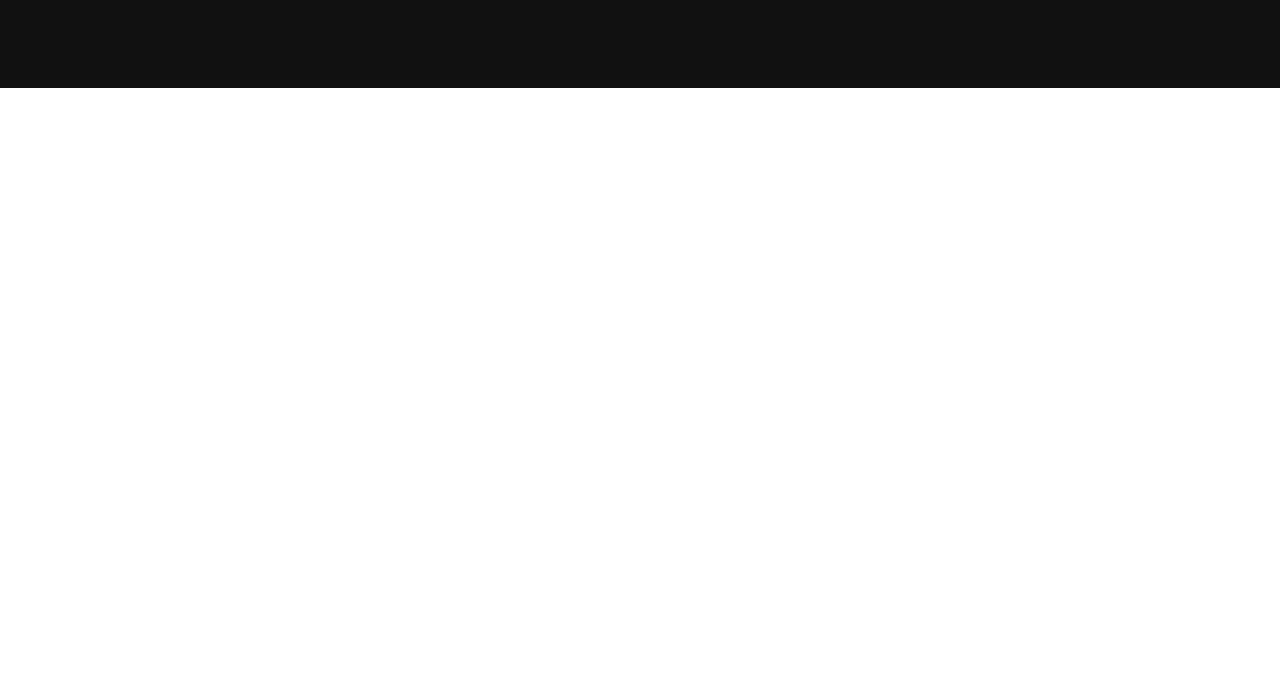
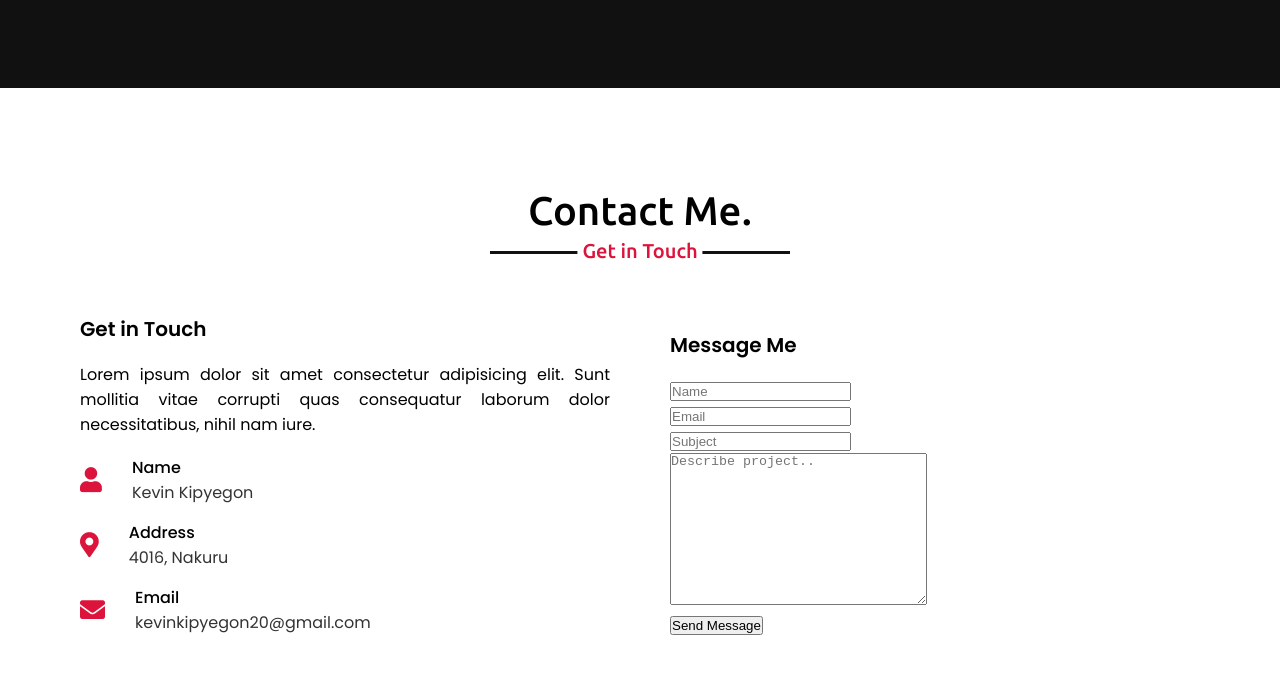
Before and after one commit to kevaf/The-Portfolio, a plain HTML site: page index.html in a window 1280 px wide. Shown: the part 3158-3832 px from the top of the page. Before the commit the page ends 3246 px from the top, so only its background shows below. Drawn offline with nearby package versions, Linux system fonts and the light colour scheme.

Commit message:
modified contact page

```diff
--- a/index.html
+++ b/index.html
@@ -172,6 +172,61 @@
                 </div>
             </div>
         </section>
+        <!-- contact section -->
+        <section class="contact" id="contact">
+            <div class="max-width">
+                <h2 class="title">Contact Me.</h2>
+               <div class="div contact-content">
+                <div class="column left">
+                    <div class="text">Get in Touch</div>
+                    <p>Lorem ipsum dolor sit amet consectetur adipisicing elit. Sunt mollitia vitae corrupti quas consequatur laborum dolor necessitatibus, nihil nam iure.</p>
+                    <div class="icons">
+                        <div class="row">
+                            <i class="fas fa-user"></i>
+                            <div class="info">
+                                <div class="head">Name</div>
+                                <div class="sub-title">Kevin Kipyegon</div>
+                            </div>
+                        </div>
+                        <div class="row">
+                            <i class="fas fa-map-marker-alt"></i>
+                            <div class="info">
+                                <div class="head">Address</div>
+                                <div class="sub-title">4016, Nakuru</div>
+                            </div>
+                        </div>
+                        <div class="row">
+                            <i class="fas fa-envelope"></i>
+                            <div class="info">
+                                <div class="head">Email</div>
+                                <div class="sub-title">kevinkipyegon20@gmail.com</div>
+                            </div>
+                        </div>
+                    </div>
+                </div>
+                <div class="column right">
+                    <div class="text">Message Me</div>
+                    <form action="#">
+                        <div class="field name">
+                            <input type="text" placeholder="Name" required>
+                        </div>
+                        <div class="field email">
+                            <input type="email" placeholder="Email" required>
+                        </div>
+                        <div class="field">
+                            <input type="text" placeholder="Subject" required>
+                        </div>
+                        <div class="field textarea">
+                            <textarea name="" id="" cols="30" rows="10" placeholder="Describe project.." required></textarea>
+                            <div class="button">
+                                <button type="submit">Send Message</button>
+                            </div>
+                        </div>
+                    </form>
+                </div>
+               </div>
+            </div>
+        </section>
 
     <script src="script.js"></script>
 </body>
--- a/styles.css
+++ b/styles.css
@@ -114,12 +114,13 @@
 section{
     padding: 100px 0;
 }
-.about, .services, .skills{
+.about, .services, .skills, .contact{
     font-family: "Poppins", sans-serif;
 }
 .about .about-content,
 .services .serv-content,
-.skills .skills-content{
+.skills .skills-content,
+.contact .contact-content{
     display: flex;
     flex-wrap: wrap;
     align-items: center;
@@ -321,6 +322,42 @@ section .title::after{
     width: 50%;
 }
 
+/* contact section styles */
+.contact .title::after{
+    content: "Get in Touch";
+}
+.contact .contact-content .column{
+    width: calc(50% - 30px);
+}
+.contact .contact-content .text{
+    font-size: 20px;
+    font-weight: 600;
+    margin-bottom: 18px;
+}
+.contact .contact-content .left{
+    text-align: justify;
+}
+.contact .contact-content .left .icons{
+    margin: 10px 0;
+}
+.contact .contact-content .row{
+    display: flex;
+    height: 65px;
+    align-items: center;
+}
+.contact .contact-content .row .info{
+    margin-left: 30px;
+}
+.contact .contact-content .row i{
+    font-size: 25px;
+    color: crimson;
+}
+.contact .contact-content .info .head{
+    font-weight: 500;
+}
+.contact .contact-content .info .sub-title{
+    color: #333;
+}
 
 
 
```
